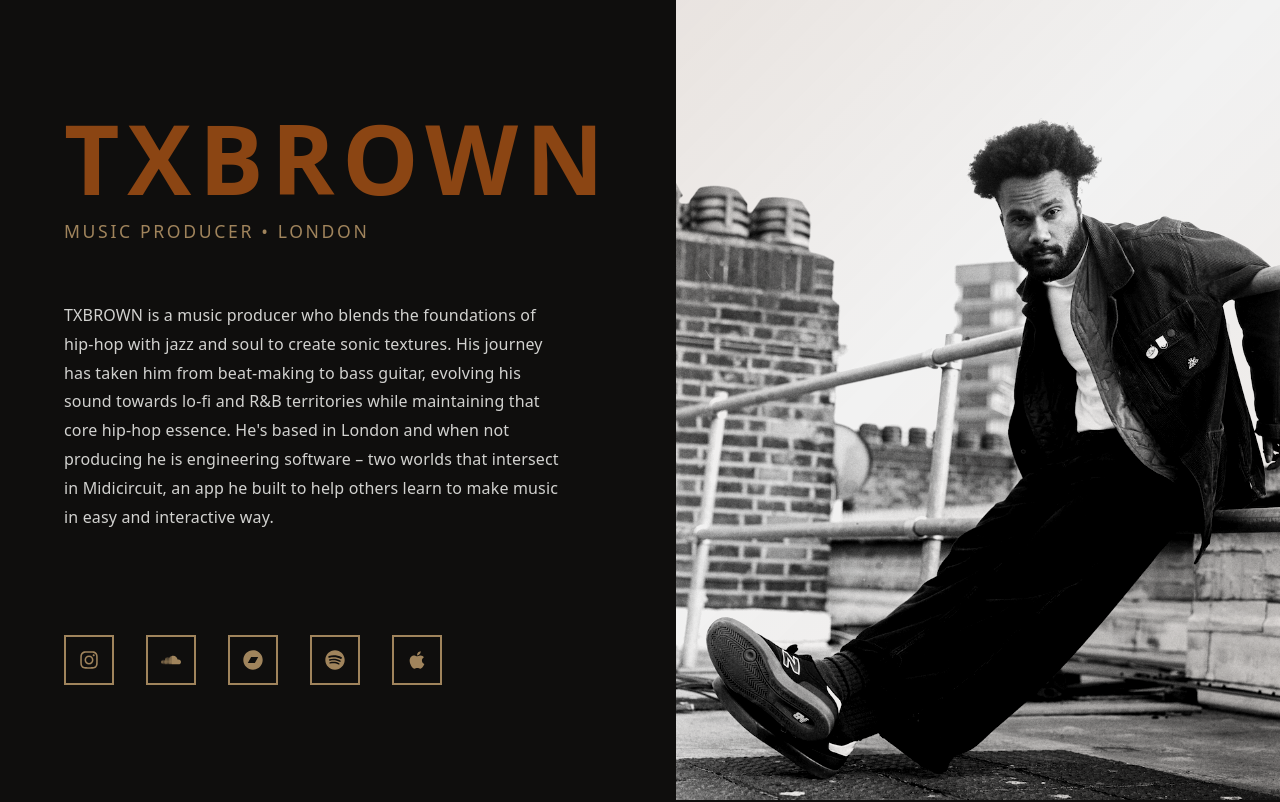
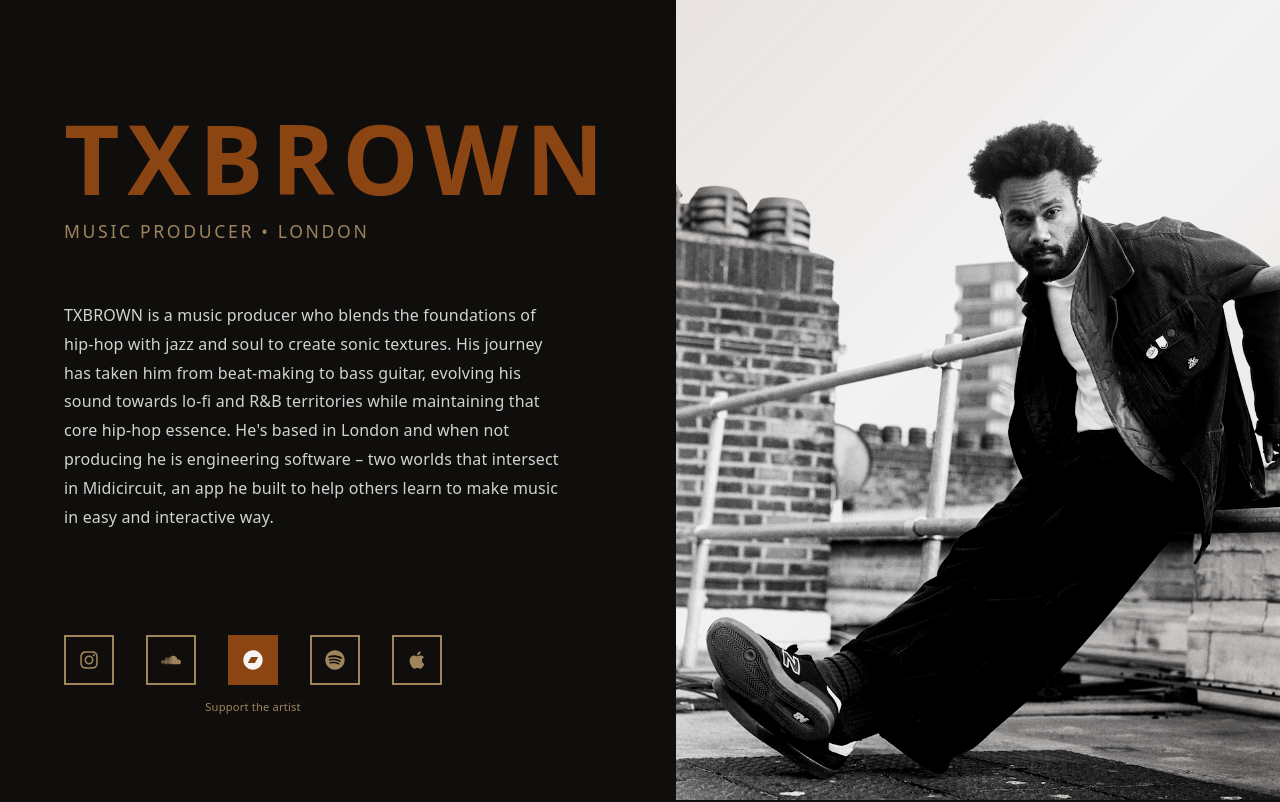
Before and after one commit to txbrown/txbrown-website, a Next.js app: page / in a window 1280 px wide. Shown: the top 802 px of the page. Built offline with nearby package versions, Linux system fonts and the light colour scheme.

Commit message:
feat: highlight bandcamp

```diff
--- a/src/app/globals.css
+++ b/src/app/globals.css
@@ -229,6 +229,32 @@ body {
   transform: translateY(-2px);
 }
 
+.social-link.bandcamp a {
+  background: var(--brown-primary);
+  color: var(--foreground);
+  border-color: var(--brown-primary);
+  position: relative;
+}
+
+.social-link.bandcamp a::after {
+  content: 'Support the artist';
+  position: absolute;
+  bottom: -2rem;
+  left: 50%;
+  transform: translateX(-50%);
+  font-size: 0.7rem;
+  color: var(--brown-medium);
+  white-space: nowrap;
+  font-family: var(--font-sans);
+  font-weight: 500;
+}
+
+.social-link.bandcamp a:hover {
+  background: var(--brown-light);
+  transform: translateY(-4px) scale(1.1);
+  box-shadow: 0 8px 20px rgba(139, 69, 19, 0.4);
+}
+
 /* About Section */
 .about-section {
   padding: 6rem 0;
--- a/src/components/Links/Links.tsx
+++ b/src/components/Links/Links.tsx
@@ -13,7 +13,7 @@ const Links: React.FC<Props> = ({ links }) => {
   return (
     <ul className='social-links'>
       {links.map((link, index) => (
-        <li key={index} className='social-link'>
+        <li key={index} className={`social-link ${link.url.includes('bandcamp') ? 'bandcamp' : ''}`}>
           <a
             href={link.url}
             target='_blank'
```
